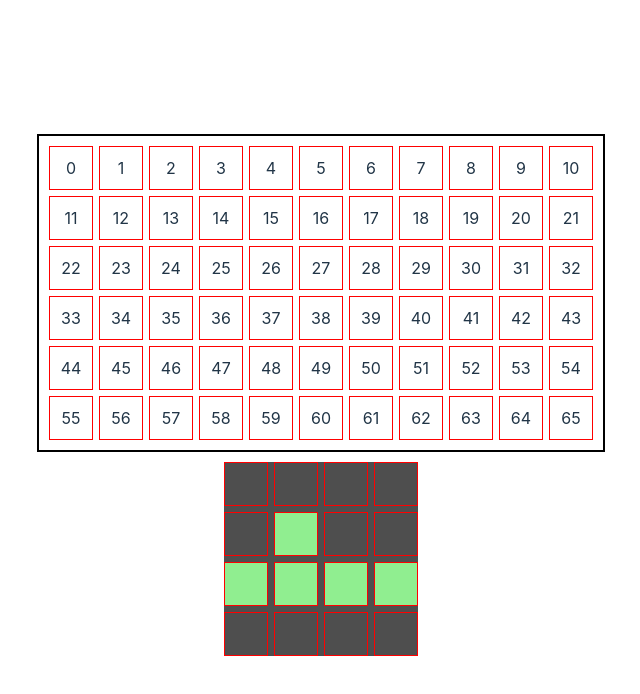
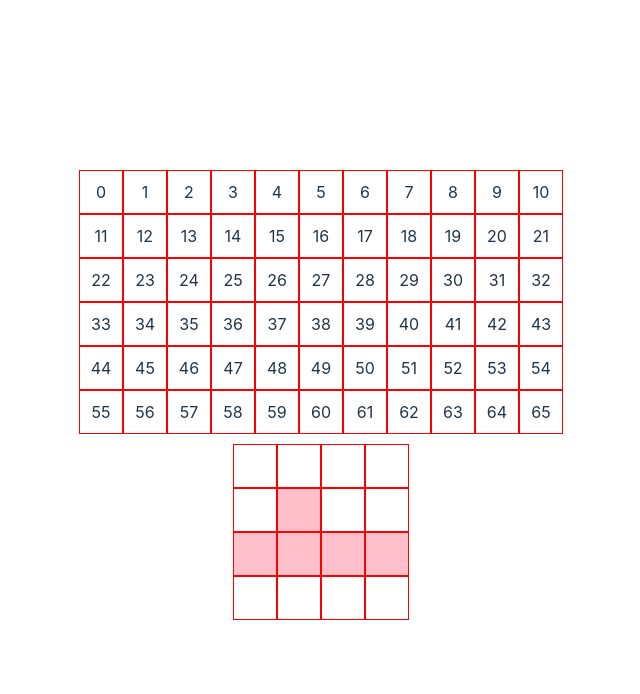
Before and after one commit to LhuizF/kanoodle-app, a React (Vite) app: page / in a window 1280 px wide. Shown: the top 694 px of the page, without its empty margins (319-959 px from the left). Built offline with nearby package versions, Linux system fonts and the light colour scheme.

Commit message:
feat: drop shape

```diff
--- a/src/App.css
+++ b/src/App.css
@@ -30,20 +30,6 @@
   padding: 10px;
 }
 
-.shape {
-  display: grid;
-  grid-template-columns: repeat(4, 1fr);
-  gap: 6px;
-  background-color: #4e4e4e;
-  cursor: crosshair;
+.row {
+  display: flex;
 }
-
-.shape div {
-  padding: 6px;
-  border: 1px solid red;
-  display: flex;
-  justify-content: center;
-  align-items: center;
-  width: 30px;
-  height: 30px;
-}
--- a/src/App.tsx
+++ b/src/App.tsx
@@ -4,44 +4,94 @@ import DroppableItemArea from './components/DroppableItemArea';
 import Shape from './components/Shape';
 
 const totalItems = 66;
+const totalColumns = 11;
 
-interface Item {
-  value: number;
-  filled: boolean;
-}
 
 function App() {
+  const [matrix, seMatrix] = useState<Item[][]>(Array.from({ length: totalItems / totalColumns }, (_, r) => {
+    return Array.from({ length: totalColumns }, (_, c) => ({
+      position: { row: r, column: c },
+      value: r * totalColumns + c,
+      filled: false,
+    }));
+  }));
 
-  const [list, setList] = useState<Item[]>(Array.from({ length: totalItems }, (_, i) => ({ value: i, filled: false })));
 
-  const handleDrop = (itemValue: number, index: number) => {
-    const newList = [...list];
-    newList[index].filled = true;
-    setList(newList);
-    console.log('itemValue:', itemValue);
-  };
+  const handleDrop = (shapeItem: ShapeItem, dropAreaIndex: DropArea) => {
+    const newMatrix = [...matrix];
+    const startIndex = shapeItem.start;
+    const shapeMatrix = shapeItem.matrix;
 
-  const handleShapeDrop = (index: number) => {
-    console.log('index:', index);
+    const totalRows = totalItems / totalColumns;
+
+    const shapeTotalPoints = shapeMatrix.reduce((acc, row) => acc + row.filter(Boolean).length, 0);
+
+    const points: number[] = [];
+
+    newMatrix.forEach((rows, rowIndex) => {
+      if (rowIndex === dropAreaIndex.row) {
+        rows.forEach((item, columnIndex) => {
+          if (columnIndex === dropAreaIndex.column) {
+            shapeMatrix.forEach((shapeRow, shapeRowIndex) => {
+              shapeRow.forEach((shapeItem, shapeColumnIndex) => {
+                if (shapeItem) {
+                  const matrixRowIndex = dropAreaIndex.row + shapeRowIndex - startIndex.row;
+                  const matrixColumnIndex = dropAreaIndex.column + shapeColumnIndex - startIndex.column;
+
+                  if (
+                    matrixRowIndex >= 0 &&
+                    matrixColumnIndex >= 0 &&
+                    matrixRowIndex < totalRows &&
+                    matrixColumnIndex < totalColumns &&
+                    !newMatrix[matrixRowIndex][matrixColumnIndex].filled
+                  ) {
+                    points.push(newMatrix[matrixRowIndex][matrixColumnIndex].value);
+                  }
+
+                }
+              });
+            });
+          }
+        });
+      }
+    });
+
+    if (points.length !== shapeTotalPoints) return;
+
+    newMatrix.forEach((rows, rowIndex) => {
+      rows.forEach((item, columnIndex) => {
+        if (points.includes(item.value)) {
+          newMatrix[rowIndex][columnIndex].filled = true;
+        }
+      });
+    });
+
+    seMatrix(newMatrix);
   };
 
   return (
     <main>
-      <div className='grid'>
-        {list.map((item, index) => (
-          <DroppableItemArea
-            key={index}
-            handleDropItem={handleDrop}
-            value={item.value}
-            filled={item.filled}
-          />
+      <div>
+        {matrix.map((rows, rowIndex) => (
+          <div
+            key={rowIndex}
+            className='row'
+          >
+            {rows.map((item, itemIndex) => (
+              <DroppableItemArea
+                key={itemIndex}
+                number={item.value}
+                filled={item.filled}
+                position={item.position}
+                handleDropItem={handleDrop}
+              />
+            ))}
+          </div>
         ))}
       </div>
 
       <div className='shape-container'>
-        <Shape
-          handleShapeDrop={handleShapeDrop}
-        />
+        <Shape />
       </div>
     </main>
   );
--- a/src/components/DroppableItemArea.tsx
+++ b/src/components/DroppableItemArea.tsx
@@ -1,12 +1,13 @@
 import { useState, FC } from 'react';
 
 interface DroppableAreaProps {
-  handleDropItem: (x: number, index: number) => void;
-  value: number
-  filled: boolean
+  handleDropItem: (x: ShapeItem, y: DropArea) => void;
+  number: number;
+  filled: boolean;
+  position: DropArea;
 }
 
-const DroppableArea: FC<DroppableAreaProps> = ({ value, handleDropItem, filled }) => {
+const DroppableArea: FC<DroppableAreaProps> = ({ number, handleDropItem, filled, position }) => {
   const [isOver, setIsOver] = useState(false);
 
   const handleDragOver = (e: React.DragEvent<HTMLDivElement>) => {
@@ -22,21 +23,24 @@ const DroppableArea: FC<DroppableAreaProps> = ({ value, handleDropItem, filled }
   const handleDrop = (e: React.DragEvent<HTMLDivElement>) => {
     e.preventDefault();
     const data = e.dataTransfer.getData('text/plain');
+    if(!data) return;
     setIsOver(false);
-    handleDropItem(Number(data), value);
+    handleDropItem(JSON.parse(data), position);
   };
 
   return (
     <div
       onDragOver={handleDragOver}
       onDragLeave={handleDragLeave}
+
       onDrop={handleDrop}
       style={{
-        backgroundColor: isOver ? 'lightgreen' : '',
+        backgroundColor: filled ? 'pink' : (isOver ? 'lightgreen' : ''),
+
       }}
       className='box'
     >
-      {filled ? 'X' : value}
+      {filled ? 'X' : number}
     </div>
   );
 };
--- a/src/components/Shape.tsx
+++ b/src/components/Shape.tsx
@@ -1,39 +1,48 @@
 import { FC, useState } from 'react';
 
 const totalShapes = 16;
+const totalColumns = 4;
 
 const shapeItem = [5, 8, 9, 10, 11];
 
 interface ShapeProps {
-  handleShapeDrop: (x: any) => void;
 }
 
-const Shape: FC<ShapeProps> = ({ handleShapeDrop }) => {
-  const list = Array.from({ length: totalShapes }, (_, i) => shapeItem.includes(i));
-  const [draggedIndex, setDraggedIndex] = useState<number | null>(null);
+const Shape: FC<ShapeProps> = () => {
+  const matrix = Array.from({ length: totalShapes / totalColumns }, (_, i) => {
+    return Array.from({ length: totalColumns }, (_, j) => shapeItem.includes(i * totalColumns + j));
+  });
+
+  const [startIndex, setStartIndex] = useState<Position>();
 
   const handleDragStart = (e: React.DragEvent<HTMLDivElement>) => {
-    if (draggedIndex !== null) {
-      handleShapeDrop(draggedIndex);
-    }
+    if (!startIndex) return;
+
+    const data: ShapeItem = {
+      matrix,
+      start: startIndex,
+    };
+
+    e.dataTransfer.setData('text/plain', JSON.stringify(data));
   };
 
-  const handleMouseDown = (index: number) => {
-    setDraggedIndex(index);
-  };
 
   return (
     <div
-      className='shape'
       draggable
       onDragStart={handleDragStart}
     >
-      {list.map((filled, index) => (
-        <div
-          key={index}
-          style={{ backgroundColor: filled ? 'lightgreen' : '', }}
-          onMouseDown={() => handleMouseDown(index)}
-        />
+      {matrix.map((rows, rowIndex) => (
+        <div key={rowIndex} className='row'>
+          {rows.map((item, rowColumn) => (
+            <div
+              key={rowColumn}
+              onMouseDown={() => setStartIndex({ row: rowIndex, column: rowColumn })}
+              style={{ backgroundColor: item ? 'pink' : '' }}
+              className='box'
+            />
+          ))}
+        </div>
       ))}
     </div>
   );
```
Also changed, not shown: src/components/DraggableItem.tsx (+16 -14 lines), src/types.d.ts (added, +20 -0 lines).
